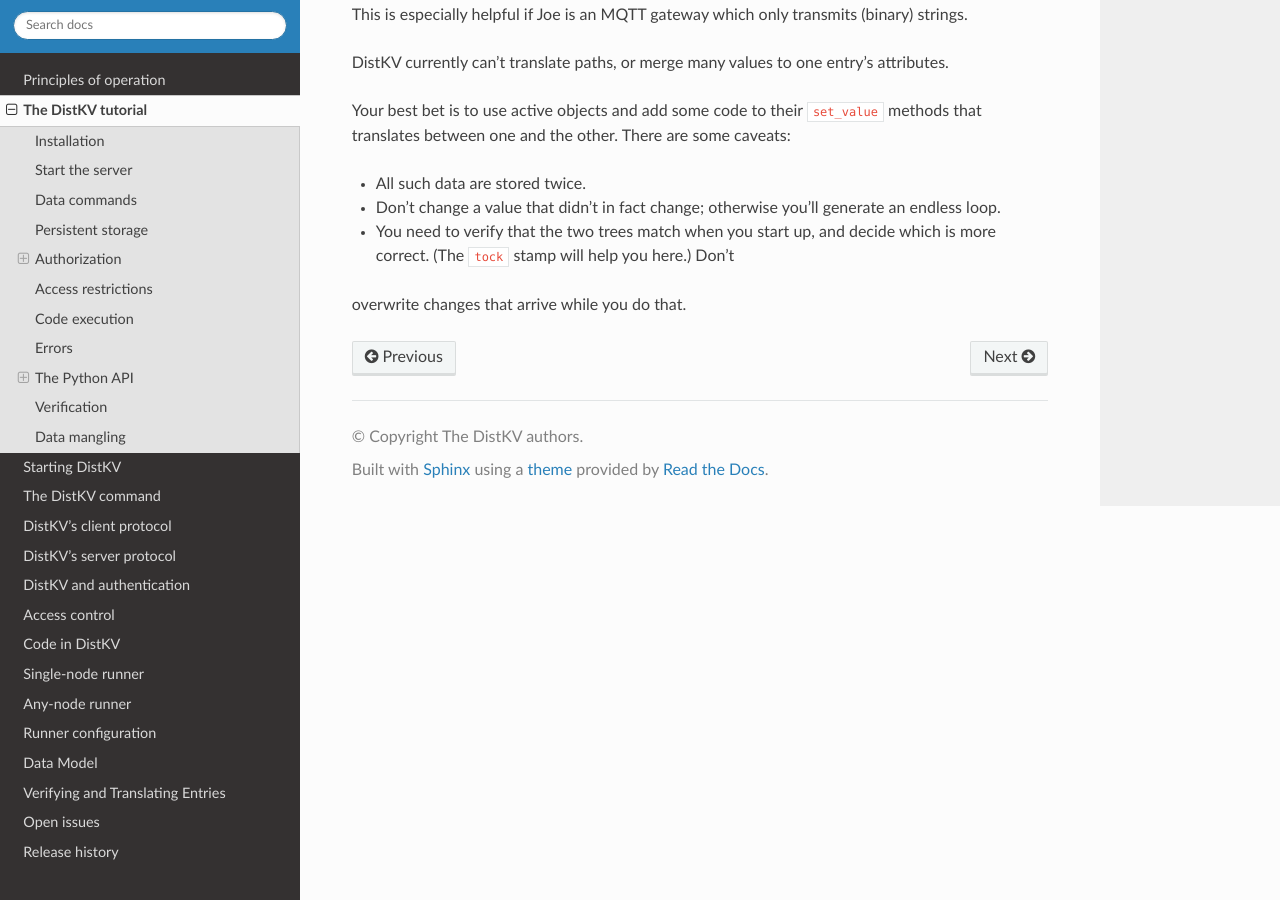
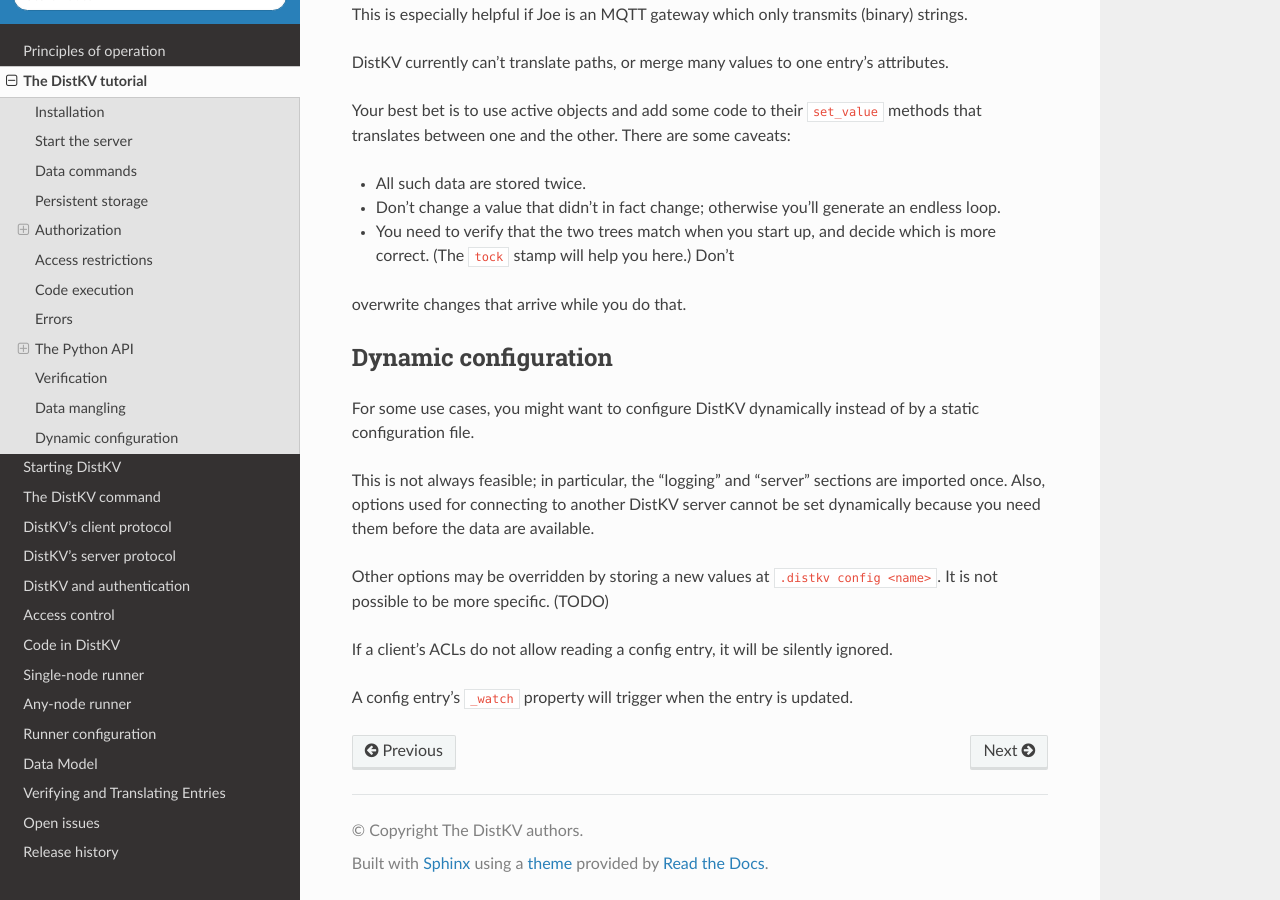
Before and after one commit to M-o-a-T/moat-kv, a Sphinx documentation site: the page built from docs/source/tutorial.rst, in a window 1280 px wide and 900 px high, scrolled down 11451 px. Built offline with Sphinx 7.4.7 and the Read the Docs theme 2.0.0, drawn with Linux system fonts in a browser that asks for light colours.

```diff
--- a/docs/source/TODO.rst
+++ b/docs/source/TODO.rst
@@ -43,3 +43,5 @@
   anyway when we are "it" next and >1 cycle has passed
 
 * Add a command to cleanly flush the server log and stop the server.
+
+* Test iterator on changed config entries
--- a/docs/source/tutorial.rst
+++ b/docs/source/tutorial.rst
@@ -553,3 +553,23 @@
 * You need to verify that the two trees match when you start up, and decide
   which is more correct. (The ``tock`` stamp will help you here.) Don't
 overwrite changes that arrive while you do that.
+
+
+Dynamic configuration
+=====================
+
+For some use cases, you might want to configure DistKV dynamically instead
+of by a static configuration file.
+
+This is not always feasible; in particular, the "logging" and "server"
+sections are imported once. Also, options used for connecting to another
+DistKV server cannot be set dynamically because you need them before the
+data are available.
+
+Other options may be overridden by storing a new values at ``.distkv config
+<name>``. It is not possible to be more specific. (TODO)
+
+If a client's ACLs do not allow reading a config entry, it will be silently
+ignored.
+
+A config entry's ``_watch`` property will trigger when the entry is updated.
```
Also changed, not shown: 3 other files.
